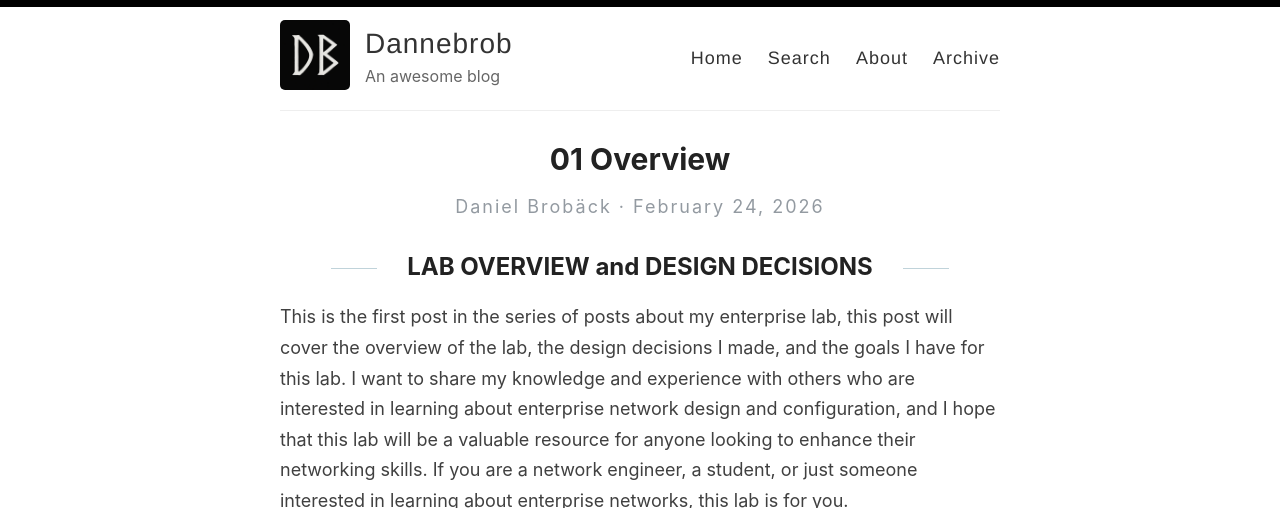
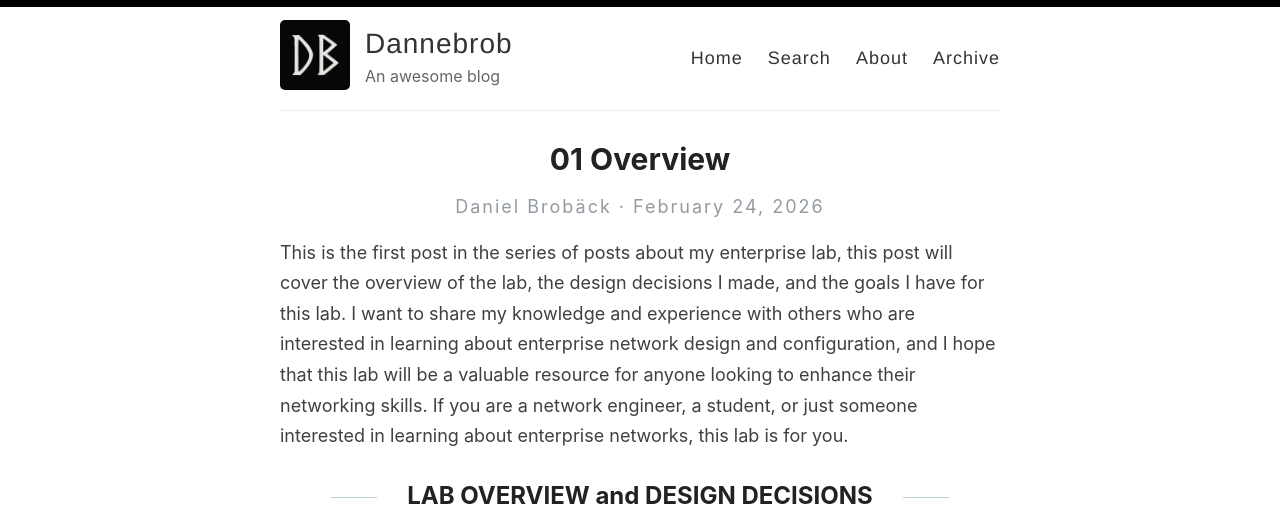
Before and after one commit to dannebrob/dannebrob.github.io, a Jekyll site: the page built from _posts/2026-02-24-01-Overview.md, in a window 1280 px wide and 900 px high, cut to the strip 0-508 px from the top of the window. Built offline with Jekyll 4.4.1, drawn with Linux system fonts in a browser that asks for light colours; our own code applies the rules of GitHub Pages for plain Markdown files.

Commit message:
Sync MD files from Repo A

```diff
--- a/_posts/2026-02-24-01-Overview.md
+++ b/_posts/2026-02-24-01-Overview.md
@@ -1,6 +1,6 @@
+This is the first post in the series of posts about my enterprise lab, this post will cover the overview of the lab, the design decisions I made, and the goals I have for this lab. I want to share my knowledge and experience with others who are interested in learning about enterprise network design and configuration, and I hope that this lab will be a valuable resource for anyone looking to enhance their networking skills. If you are a network engineer, a student, or just someone interested in learning about enterprise networks, this lab is for you.
+
 ## LAB OVERVIEW and DESIGN DECISIONS
-
-This is the first post in the series of posts about my enterprise lab, this post will cover the overview of the lab, the design decisions I made, and the goals I have for this lab. I want to share my knowledge and experience with others who are interested in learning about enterprise network design and configuration, and I hope that this lab will be a valuable resource for anyone looking to enhance their networking skills. If you are a network engineer, a student, or just someone interested in learning about enterprise networks, this lab is for you.
 
 ![OSPF Topology](diagrams/overview.png)
 
@@ -54,12 +54,14 @@ for devices in Area 20. It will also be configured with OSPF and will have inter
 | **R3** | Eth0/0 | 10.40.0.2/30 | Link to E1 | 30 | 30.30.30.30 |
 
 ### Design decisions:
+
 - I chose to use OSPF as the routing protocol for this lab because it is widely used in enterprise networks and provides a good balance of features and complexity for learning purposes.
 - The lab is designed to simulate a real-world enterprise network, with a core router (E1) that connects to multiple area routers (R1, R2, R3). This design allows users to understand how to configure and manage a hierarchical network architecture.
 - The use of a DMZ (Demilitarized Zone) in the lab allows users to understand how to configure security measures and manage traffic between the internal network and external resources. The DMZ will be connected to the core router (E1) and will include hosts that simulate servers and host services that need to be accessible from the outside world while still being protected from direct access to the internal network.
 - Its also a playground for me to test and learn new technologies, so I will be adding more devices and configurations as I go along. The lab is designed to be flexible and adaptable, allowing users to experiment with different scenarios and configurations to enhance their learning experience.
 
 ### Challenges and solutions:
+
 When setting up the I started with the core router (E1) and then added the area routers. An issue i faces right away was to make the routes being visible to each other, which was due to the fact that I forgot to set the OSPF area for the interfaces on E1. Once I set the correct areas for each interface, the routes were visible and the lab was functioning as expected. This highlights the importance of paying attention to details when configuring network devices, as even a small oversight can lead to connectivity issues.
 
 Also setting up the DMZ host to be able to ping the internal and external network was a bit tricky, and I ended up using two interfaces on the DMZ host, one connected to the DMZ network and another connected to the internal network, and then configuring routing on the DMZ host to allow it to communicate with both networks. This was a good learning experience in understanding how to configure routing and connectivity in a complex network environment.
```
